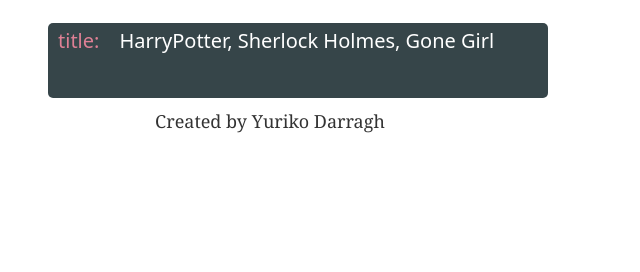
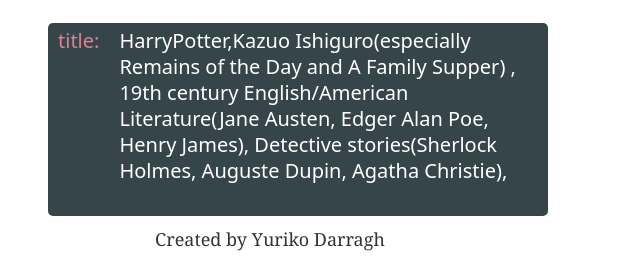
Before and after one commit to yuriko-pixel/gatsby-portfolioblog, a Gatsby site: page /about in a window 1280 px wide. Shown: the part 5321-5593 px from the top of the page, without its empty margins (370-1010 px from the left). Before the commit the page ends 5475 px from the top, so only its background shows below. Built offline with nearby package versions, Linux system fonts and the light colour scheme; Gatsby itself is replaced by a stand-in of ours.

Commit message:
Update about.js

```diff
--- a/src/pages/about.js
+++ b/src/pages/about.js
@@ -119,7 +119,7 @@
 const travel = {'have visited': ['UK ,', 'LA ,','AUS ,', 'Netherland'], 'wantToVist': ['Germany ,', 'UAE']};
 
 const cat = {'type': ['Munchkin ,', ' American Shorthair']}
-const booktitle = {'title': ['HarryPotter,' , ' Sherlock Holmes, ', ' Gone Girl']};
+const booktitle = {'title': ['HarryPotter,' ,'Kazuo Ishiguro(especially Remains of the Day and A Family Supper) ,', ' 19th century English/American Literature(Jane Austen, Edger Alan Poe, Henry James), ', 'Detective stories(Sherlock Holmes, Auguste Dupin, Agatha Christie),']};
 
 const About = () => {
     return (
```
